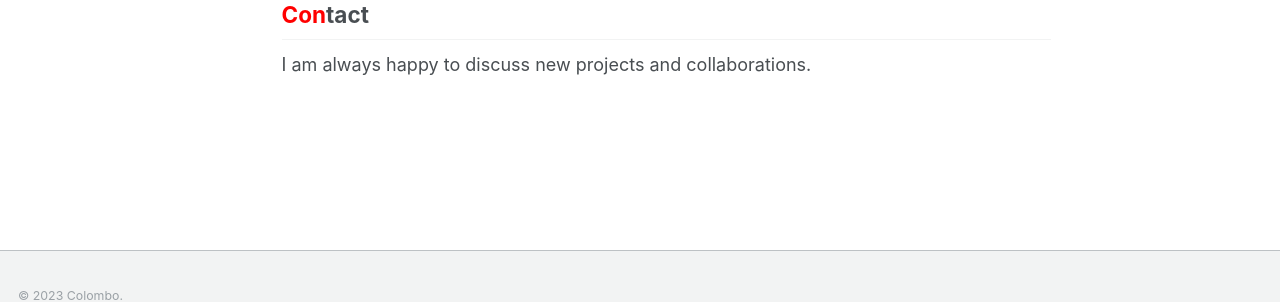
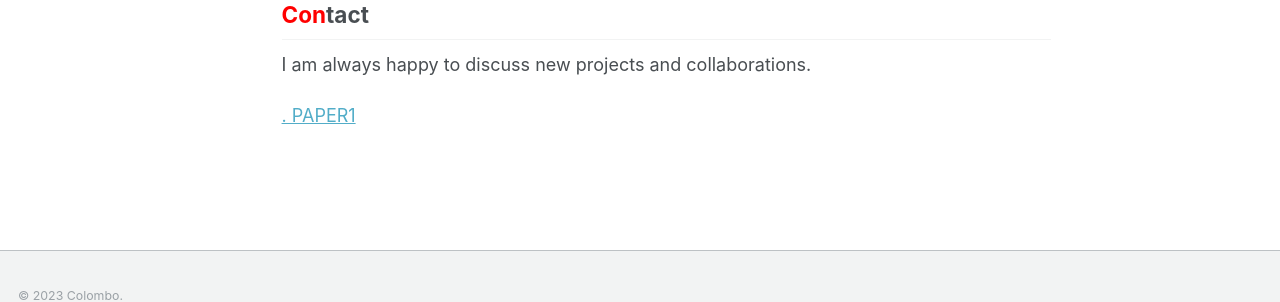
Before and after one commit to PierreColombo/PierreColombo.github.io, a Jekyll site: the page built from _pages/about.md, in a window 1280 px wide and 900 px high, scrolled down 1065 px. Shown: the part 559-861 px from the top of the window. Built offline with Jekyll 4.4.1, drawn with Linux system fonts in a browser that asks for light colours.

Commit message:
Update about.md

```diff
--- a/_pages/about.md
+++ b/_pages/about.md
@@ -71,4 +71,4 @@ for <span style="color:red">**oral**</span> presentation at **AAAI 2020**.    <b
 ------
 I am always happy to discuss new projects and collaborations.
 
-<span style="color:white">https://nlpclasses.github.io/</span>
+<span style="color:white"> <a href="https://nlpclasses.github.io/" >. PAPER1 </a></span>
```
